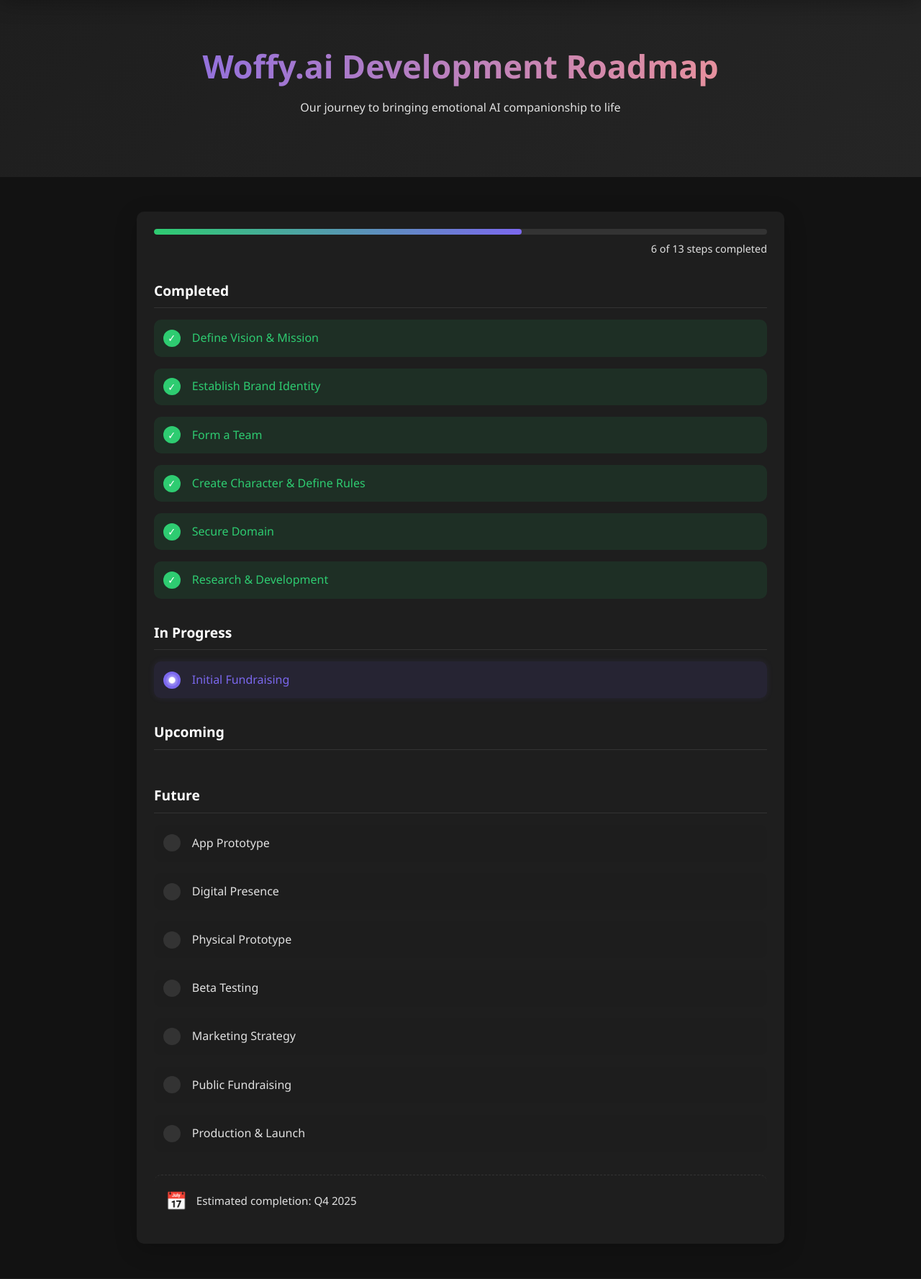
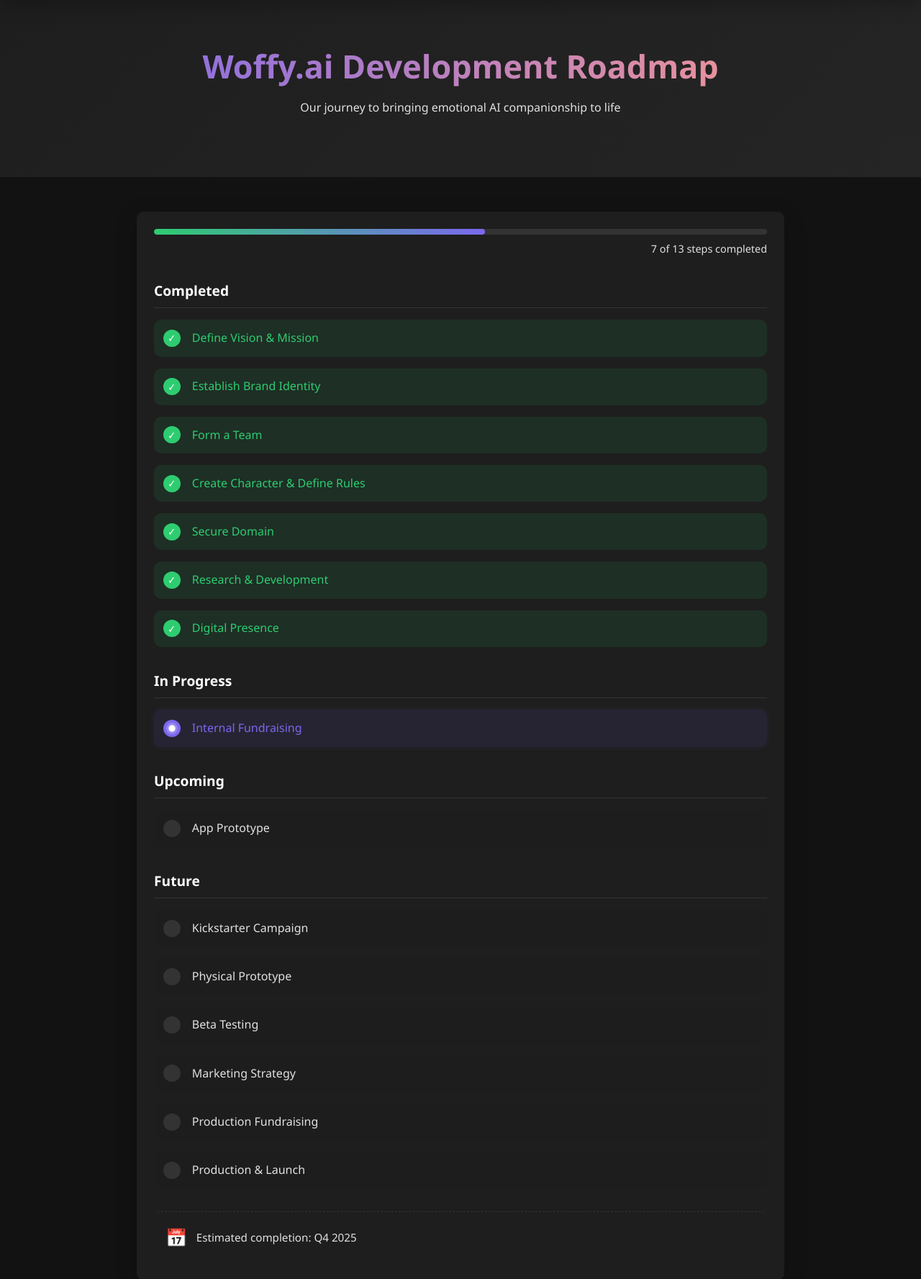
Before and after one commit to nikhil8182/woffy, a Flask app: page /roadmap in a window 1280 px wide. Shown: the part 76-1853 px from the top of the page at 72% size. Run offline with Flask 2, Linux system fonts and the light colour scheme.

Commit message:
Update roadmap with new item order and progress status

```diff
--- a/templates/roadmap.html
+++ b/templates/roadmap.html
@@ -31,9 +31,9 @@
             <div class="tracker-container">
                 <div class="tracker-progress">
                     <div class="progress-bar">
-                        <div class="progress-filled" style="width: 60%;"></div>
+                        <div class="progress-filled" style="width: 54%;"></div>
                     </div>
-                    <div class="progress-status">6 of 13 steps completed</div>
+                    <div class="progress-status">7 of 13 steps completed</div>
                 </div>
 
                 <div class="tracker-steps">
@@ -77,6 +77,12 @@
                                 </div>
                                 <div class="milestone-text">Research & Development</div>
                             </div>
+                            <div class="milestone-item completed animate-slide-in" style="animation-delay: 0.35s;">
+                                <div class="milestone-icon">
+                                    <span class="milestone-check">✓</span>
+                                </div>
+                                <div class="milestone-text">Digital Presence</div>
+                            </div>
                         </div>
                     </div>
 
@@ -84,11 +90,11 @@
                     <div class="milestone-group">
                         <div class="milestone-label">In Progress</div>
                         <div class="milestone-items">
-                            <div class="milestone-item active animate-slide-in" style="animation-delay: 0.35s;">
+                            <div class="milestone-item active animate-slide-in" style="animation-delay: 0.4s;">
                                 <div class="milestone-icon">
                                     <span class="milestone-pulse"></span>
                                 </div>
-                                <div class="milestone-text">Initial Fundraising</div>
+                                <div class="milestone-text">Internal Fundraising</div>
                             </div>
                         </div>
                     </div>
@@ -97,7 +103,10 @@
                     <div class="milestone-group">
                         <div class="milestone-label">Upcoming</div>
                         <div class="milestone-items">
-                            <!-- No upcoming items in the new order -->
+                            <div class="milestone-item animate-slide-in" style="animation-delay: 0.45s;">
+                                <div class="milestone-icon"></div>
+                                <div class="milestone-text">App Prototype</div>
+                            </div>
                         </div>
                     </div>
 
@@ -105,31 +114,27 @@
                     <div class="milestone-group">
                         <div class="milestone-label">Future</div>
                         <div class="milestone-items">
-                            <div class="milestone-item animate-slide-in" style="animation-delay: 0.7s;">
+                            <div class="milestone-item animate-slide-in" style="animation-delay: 0.5s;">
                                 <div class="milestone-icon"></div>
-                                <div class="milestone-text">App Prototype</div>
+                                <div class="milestone-text">Kickstarter Campaign</div>
                             </div>
-                            <div class="milestone-item animate-slide-in" style="animation-delay: 0.8s;">
-                                <div class="milestone-icon"></div>
-                                <div class="milestone-text">Digital Presence</div>
-                            </div>
-                            <div class="milestone-item animate-slide-in" style="animation-delay: 0.9s;">
+                            <div class="milestone-item animate-slide-in" style="animation-delay: 0.55s;">
                                 <div class="milestone-icon"></div>
                                 <div class="milestone-text">Physical Prototype</div>
                             </div>
-                            <div class="milestone-item animate-slide-in" style="animation-delay: 1.0s;">
+                            <div class="milestone-item animate-slide-in" style="animation-delay: 0.6s;">
                                 <div class="milestone-icon"></div>
                                 <div class="milestone-text">Beta Testing</div>
                             </div>
-                            <div class="milestone-item animate-slide-in" style="animation-delay: 1.1s;">
+                            <div class="milestone-item animate-slide-in" style="animation-delay: 0.65s;">
                                 <div class="milestone-icon"></div>
                                 <div class="milestone-text">Marketing Strategy</div>
                             </div>
-                            <div class="milestone-item animate-slide-in" style="animation-delay: 1.2s;">
+                            <div class="milestone-item animate-slide-in" style="animation-delay: 0.7s;">
                                 <div class="milestone-icon"></div>
-                                <div class="milestone-text">Public Fundraising</div>
+                                <div class="milestone-text">Production Fundraising</div>
                             </div>
-                            <div class="milestone-item animate-slide-in" style="animation-delay: 1.3s;">
+                            <div class="milestone-item animate-slide-in" style="animation-delay: 0.75s;">
                                 <div class="milestone-icon"></div>
                                 <div class="milestone-text">Production & Launch</div>
                             </div>
```
